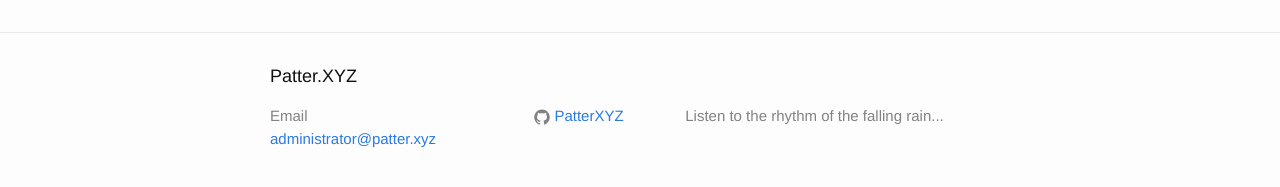
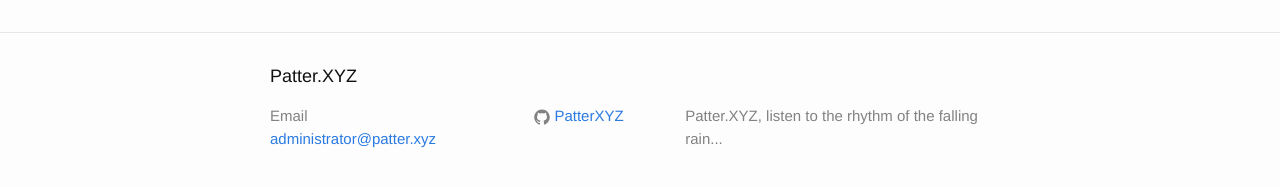
Before and after one commit to PatterXYZ/Blog, a Jekyll site: the page built from index.html, in a window 1280 px wide. Shown: the part 410-597 px from the top of the page. Built offline with Jekyll 4.4.1, drawn with Linux system fonts in a browser that asks for light colours; comment, search, counter and statistics services are not loaded.

Commit message:
Update _config.yml

```diff
--- a/_config.yml
+++ b/_config.yml
@@ -2,7 +2,7 @@
 title: Patter.XYZ
 email: administrator@patter.xyz
 description: >
-  Listen to the rhythm of the falling rain...
+  Patter.XYZ, listen to the rhythm of the falling rain...
 baseurl: "" # the subpath of your site, e.g. /blog/
 url: "http://Patter.XYZ" # the base hostname & protocol for your site
 #twitter_username: PatterXYZ
```
